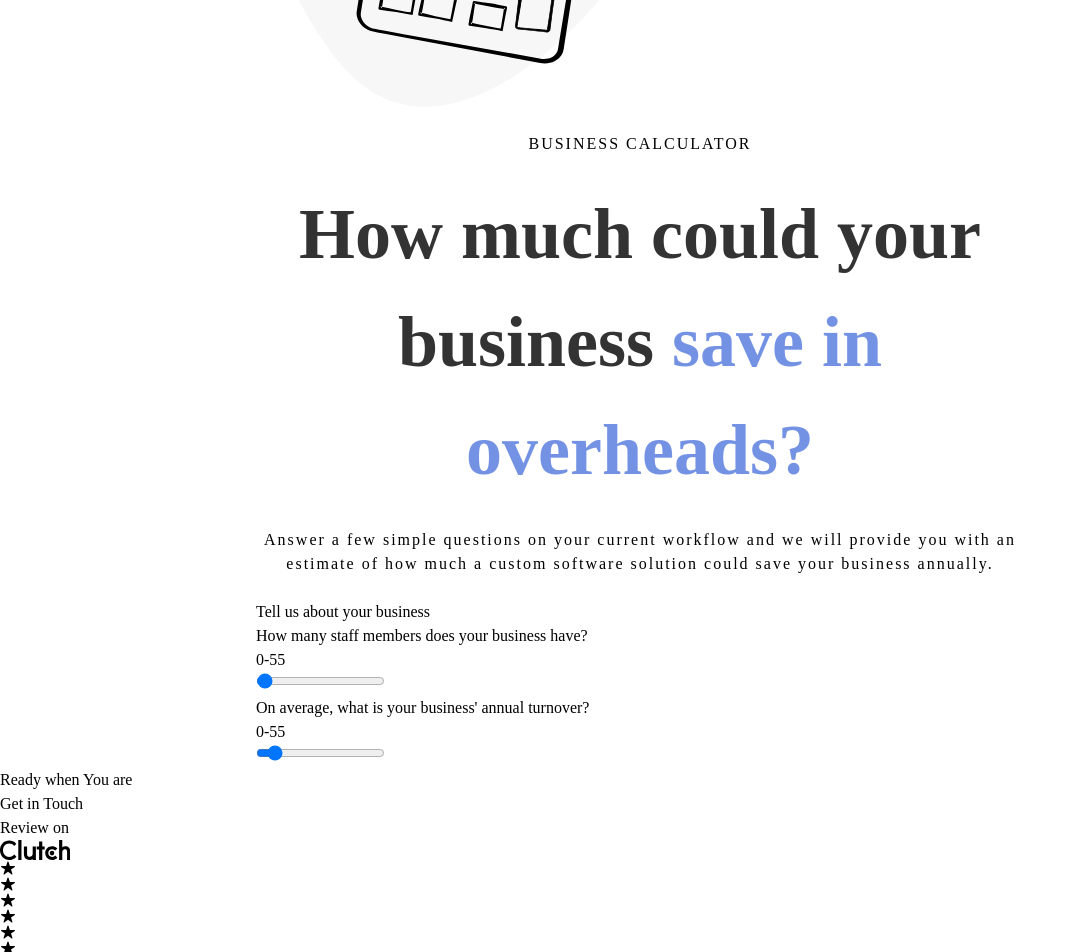
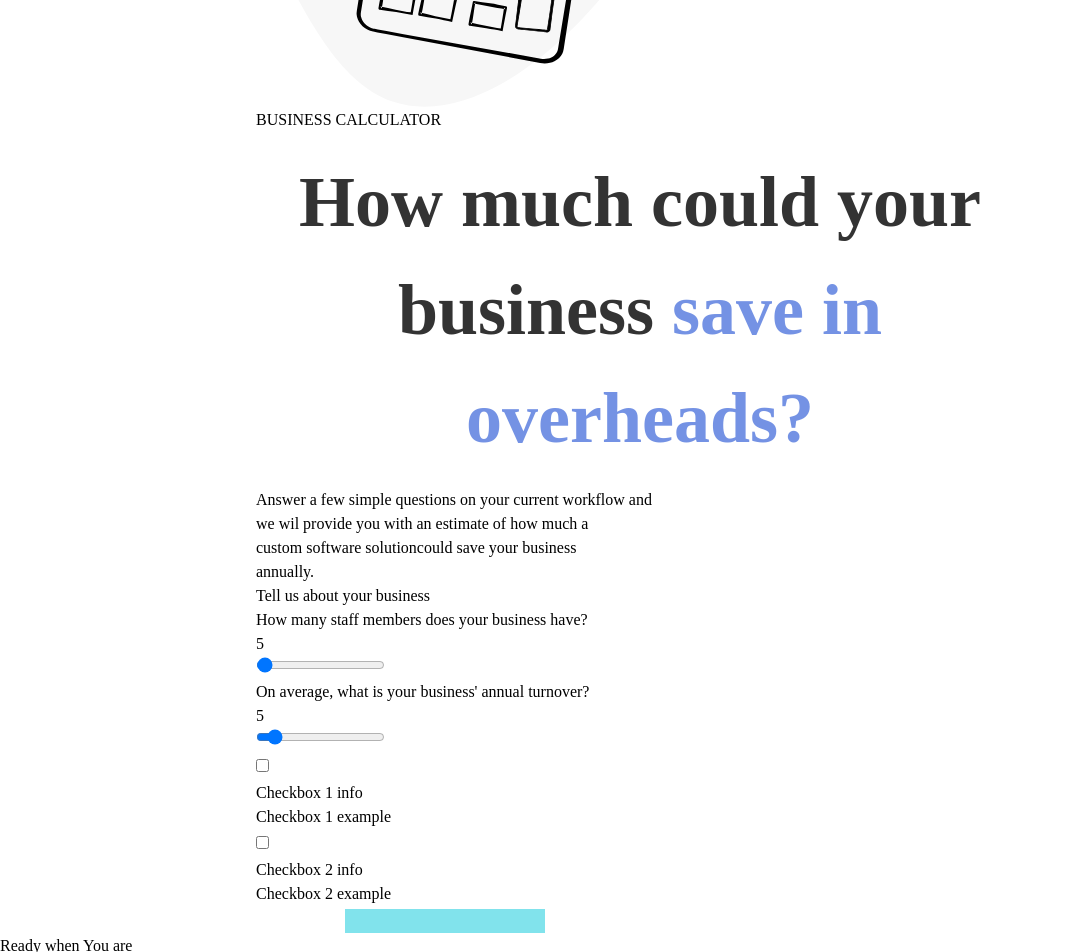
Before and after one commit to AnkushTri/sprintDigital, a React (Vite) app in the folder client/: page /calculate in a window 1280 px wide. Shown: the part 280-1232 px from the top of the page, without its empty margins (0-1076 px from the left). Built offline with nearby package versions, Linux system fonts and the light colour scheme.

Commit message:
calculater desgin

```diff
--- a/client/src/Pages/Calculate/Calculate.jsx
+++ b/client/src/Pages/Calculate/Calculate.jsx
@@ -1,57 +1,68 @@
-import React from 'react'
-import { useState } from 'react';
-import './Calculater.css';
+import React from "react";
+import { useState } from "react";
+import "./Calculater.css";
 
 const Calculate = () => {
   const [value, setValue] = useState(5);
   const handleChange = (event) => {
     setValue(event.target.value);
   };
- const checkbox=[
-      {
-      type: 'checkbox',
-      id: 'checkbox1',
-      label: '',
-      info: 'Checkbox 1 info',
-      example: 'Checkbox 1 example'
+  const checkbox = [
+    {
+      type: "checkbox",
+      id: "checkbox1",
+      label: "",
+      info: "Checkbox 1 info",
+      example: "Checkbox 1 example",
     },
     {
-      type: 'checkbox',
-      id: 'checkbox2',
-      label: 'Checkbox 2',
-      info: 'Checkbox 2 info',
-      example: 'Checkbox 2 example'
+      type: "checkbox",
+      id: "checkbox2",
+      label: "Checkbox 2",
+      info: "Checkbox 2 info",
+      example: "Checkbox 2 example",
     },
 
     {
-      type: 'label',
-      htmlFor: 'inputField',
-      labelText: 'Input Label'
-    }
+      type: "label",
+      htmlFor: "inputField",
+      labelText: "Input Label",
+    },
   ];
   return (
-    <div className="py-[15%] px-[2%]">
+    <div className="py-[15%] px-[5%]">
       <div className="calculater">
-        <img src="calc.svg" alt="cal" />
+        <img src="calc.svg" alt="cal" className="items-centre px-[15%]" />
         <div className="head">
-          <h3 className="header">BUSINESS CALCULATOR</h3>
+          <h3 className="header text-center font-bold text-xl text-slate-400 my-8 tracking-wider ">
+            BUSINESS CALCULATOR
+          </h3>
           <h1>
             How much could your business <span>save in overheads?</span>
           </h1>
-          <h3>
-            Answer a few simple questions on your current workflow and we will
-            provide you with an estimate of how much a custom software solution
-            could save your business annually.
+          <h3 className=" text-center font-medium text-xl">
+            Answer a few simple questions on your current workflow and
           </h3>
+          <h3 className=" text-center font-medium text-xl">
+            we wil provide you with an estimate of how much a
+          </h3>
+          <h3 className=" text-center font-medium text-xl">
+            custom software solutioncould save your business
+          </h3>
+          <h3 className=" text-center font-medium text-xl">annually.</h3>
         </div>
-        <div className="tellusabt">
-          <h1>Tell us about your business</h1>
-          <div>
-            <h3>How many staff members does your business have?</h3>
-            <p>0-5{value}</p>
+        <div className="tellus about my-4 ">
+          <h1 className="font-bold text-2xl py-4 text-center">
+            Tell us about your business
+          </h1>
+          <div className=" align-middle">
+            <h3 className=" font-semibold text-xl text-center">
+              How many staff members does your business have?
+            </h3>
+            <p>{value}</p>
             <input
               type="range"
-              min="0"
+              min="1"
               max="500"
               value={value}
               onChange={handleChange}
@@ -61,7 +72,7 @@ const Calculate = () => {
         <div className="tellusabt">
           <div>
             <h3>On average, what is your business' annual turnover?</h3>
-            <p>0-5{value}</p>
+            <p>{value}</p>
             <input
               type="range"
               min="0"
@@ -71,9 +82,29 @@ const Calculate = () => {
             />
           </div>
         </div>
+        <div>
+          {checkbox.map((item, index) => (
+            <div key={index}>
+              {item.type === "checkbox" && (
+                <div>
+                  <input type="checkbox" id={item.id} />
+                  <label htmlFor={item.id}>{item.label}</label>
+                  <p>{item.info}</p>
+                  <p>{item.example}</p>
+                </div>
+              )}
+              {item.type === "label" && (
+                <div>
+                  <label htmlFor={item.htmlFor}>{item.labelText}</label>
+                  <input type="text" id={item.htmlFor} />
+                </div>
+              )}
+            </div>
+          ))}
+        </div>
       </div>
     </div>
   );
 };
 
-export default Calculate
+export default Calculate;
--- a/client/src/Pages/Calculate/Calculater.css
+++ b/client/src/Pages/Calculate/Calculater.css
@@ -2,14 +2,6 @@
 .calculater {
     margin:0 20%;
 }
-
-.calculater svg {
-    margin: 0 auto;
-    padding: 0 auto;
-    margin-left: 20%;
-    height:60vh;
-}
-
 .head h1 {
     font-size: 4.5rem;
     font-weight: 700;
@@ -22,25 +14,3 @@
 .head h1 span {
     color: #5c7fdfda;
 }
-
-.header {
-    text-align: center;
-    font-size: 1rem;
-    font-weight: 600;
-    color: #75707095;
-    margin-bottom: 1.5rem;
-    margin-top: 12vh;
-    letter-spacing: 4px;
-}
-
-.head h3 {
-    text-align: center;
-    font: size 0.5em;
-    ;
-    font-weight: 500;
-    color: #000;
-    letter-spacing: 2px;
-    text-justify: auto;
-    margin-top: 1.5rem;
-    margin-bottom: 1.5rem;
-}
```
